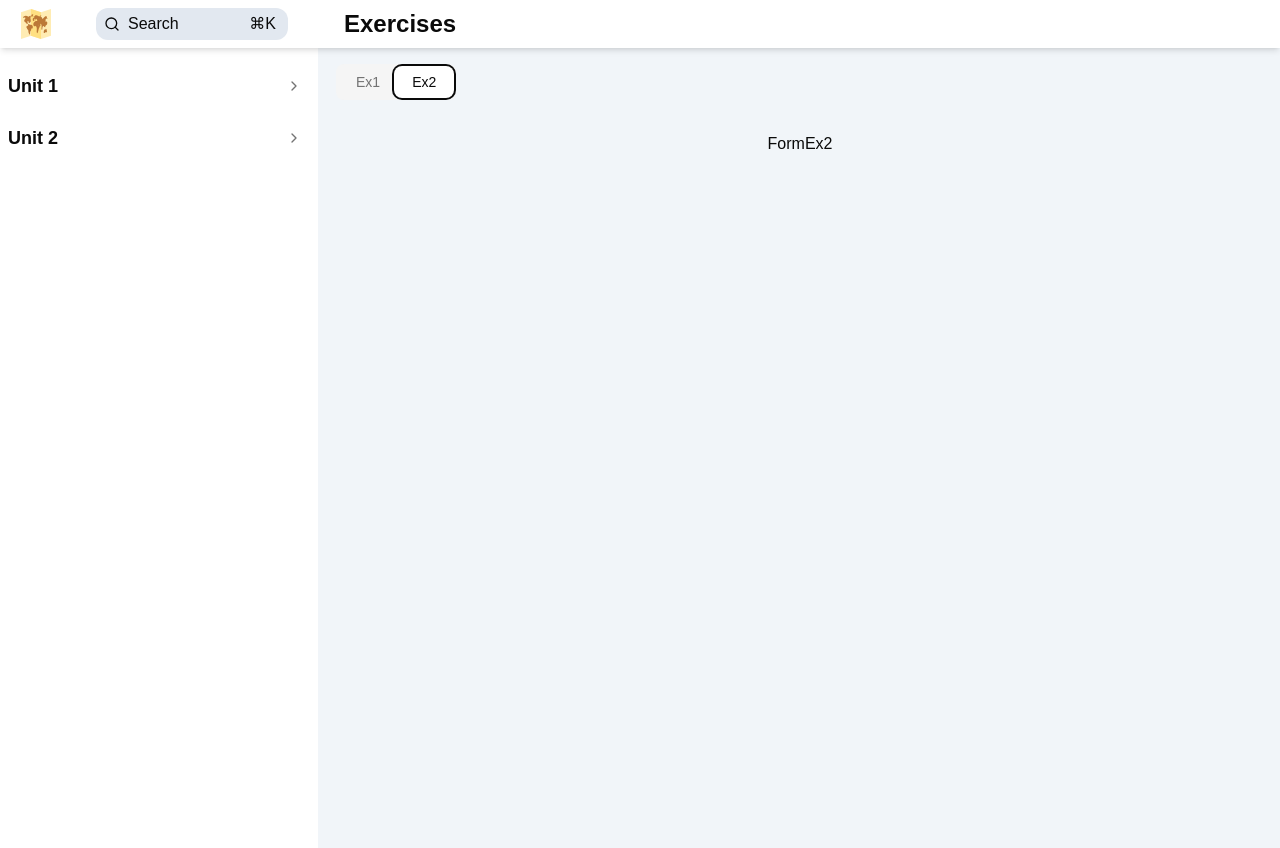
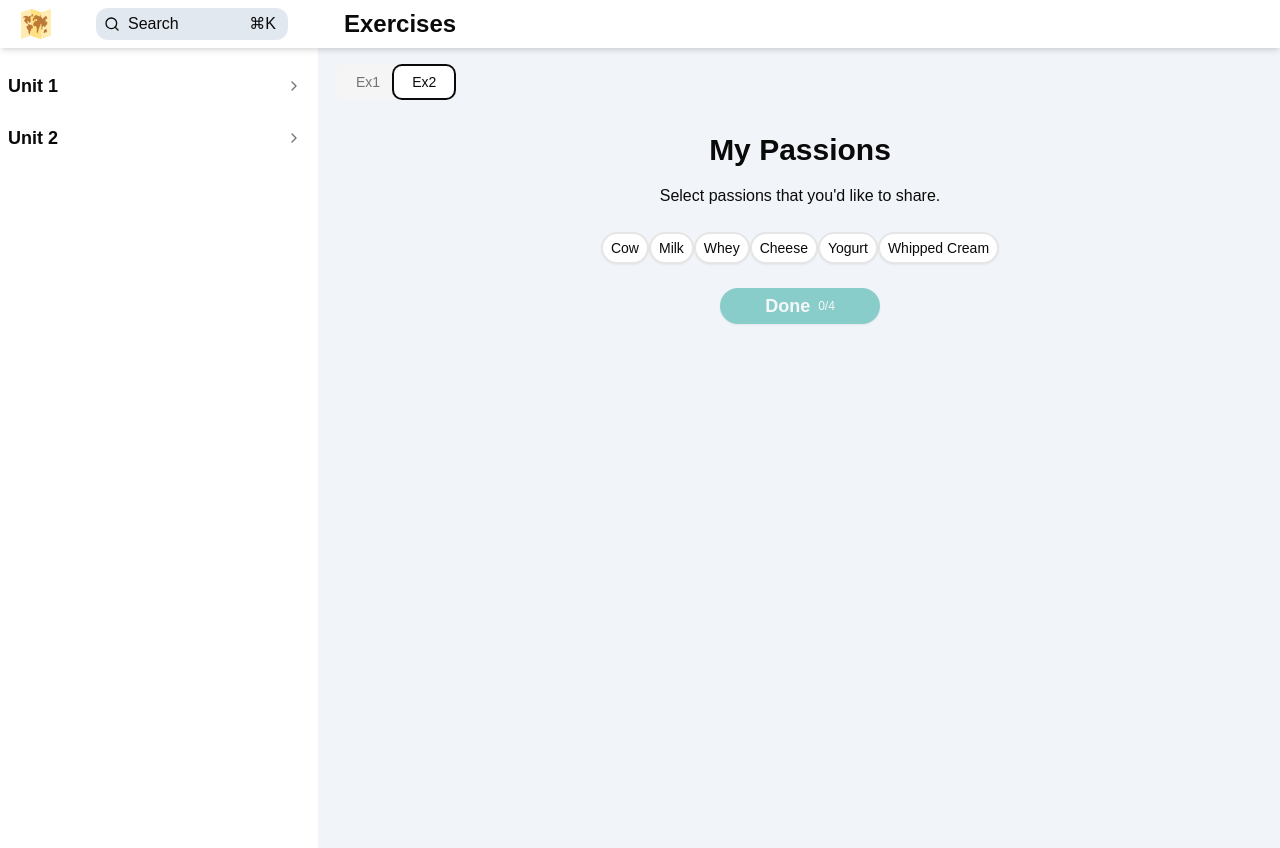
Before and after one commit to UdonShabu/feat-me-hard, a Next.js app: page /exercises/form in a window 1280 px wide. Both pictures are taken after a click on the tab "Ex2". Built offline with nearby package versions, Linux system fonts and the light colour scheme.

Commit message:
prob: Multiple selection

```diff
--- a/src/app/exercises/form/_ex/FormEx1.tsx
+++ b/src/app/exercises/form/_ex/FormEx1.tsx
@@ -1,6 +1,7 @@
 "use client";
 
 import { Button } from "@/components/ui/button";
+import { Input } from "@/components/ui/input";
 import { formSchema } from "@/schemas/schema";
 import { zodResolver } from "@hookform/resolvers/zod";
 import { Eye, EyeOff } from "lucide-react";
@@ -31,7 +32,7 @@ export default function FormEx1() {
         <label htmlFor="email" className="block text-sm font-medium">
           Email
         </label>
-        <input
+        <Input
           type="email"
           id="email"
           {...register("email")}
@@ -54,7 +55,7 @@ export default function FormEx1() {
             type={showPassword ? "text" : "password"}
             id="password"
             {...register("password")}
-            className={`mt-1 block w-72 h-8 rounded-md border ${
+            className={`mt-1 block w-72 h-8 px-2 rounded-md border ${
               errors.password ? "border-red-500" : "border-gray-300"
             }`}
           />
--- a/src/app/exercises/form/_ex/FormEx2.tsx
+++ b/src/app/exercises/form/_ex/FormEx2.tsx
@@ -1,3 +1,61 @@
+"use client";
+
+import { Button } from "@/components/ui/button";
+import { cn } from "@/lib/utils";
+import { useState } from "react";
+
 export default function FormEx2() {
-  return <div>FormEx2</div>;
+  const [selectedPassions, setSelectedPassions] = useState<string[]>([]);
+
+  const passions = ["Cow", "Milk", "Whey", "Cheese", "Yogurt", "Whipped Cream"];
+  const MINIMUM_PASSIONS = 2;
+  const MAX_PASSIONS = 4;
+
+  const disabledPassions = selectedPassions.length >= MAX_PASSIONS;
+  const disabledBtn = selectedPassions.length < MINIMUM_PASSIONS;
+
+  const handleClick = (nextPassion: string) => {
+    let newPassions: string[];
+
+    if (selectedPassions.includes(nextPassion)) {
+      newPassions = selectedPassions.filter((p) => p !== nextPassion);
+    } else {
+      // 🎯 Target: Handle multiple selections with active color
+      // 🧀 Here
+    }
+    setSelectedPassions(newPassions);
+  };
+
+  return (
+    <div className="text-center">
+      <h1 className="text-3xl font-bold mb-4">My Passions</h1>
+      <p className="mb-6 ">Select passions that you'd like to share.</p>
+
+      {/* 🧀 Here */}
+      <ul className="flex  mb-6 justify-center">
+        {passions.map((passion) => (
+          <li key={passion}>
+            <Button
+              variant="outline"
+              className={cn(
+                "border-2 px-2 rounded-full w-fit h-8"
+                // 🧀 Here
+                // : "border-slate-400 text-slate-400 hover:text-slate-400"
+              )}
+              onClick={() => handleClick(passion)}
+            >
+              {passion}
+            </Button>
+          </li>
+        ))}
+      </ul>
+
+      <Button disabled={disabledBtn} className="self-center rounded-full w-40 ">
+        <p className="font-bold text-lg">Done</p>{" "}
+        <span className="text-xs">
+          {`${selectedPassions.length}/${MAX_PASSIONS}`}
+        </span>
+      </Button>
+    </div>
+  );
 }
```
Also changed, not shown: src/components/ui/button.tsx (+11 -11 lines).
